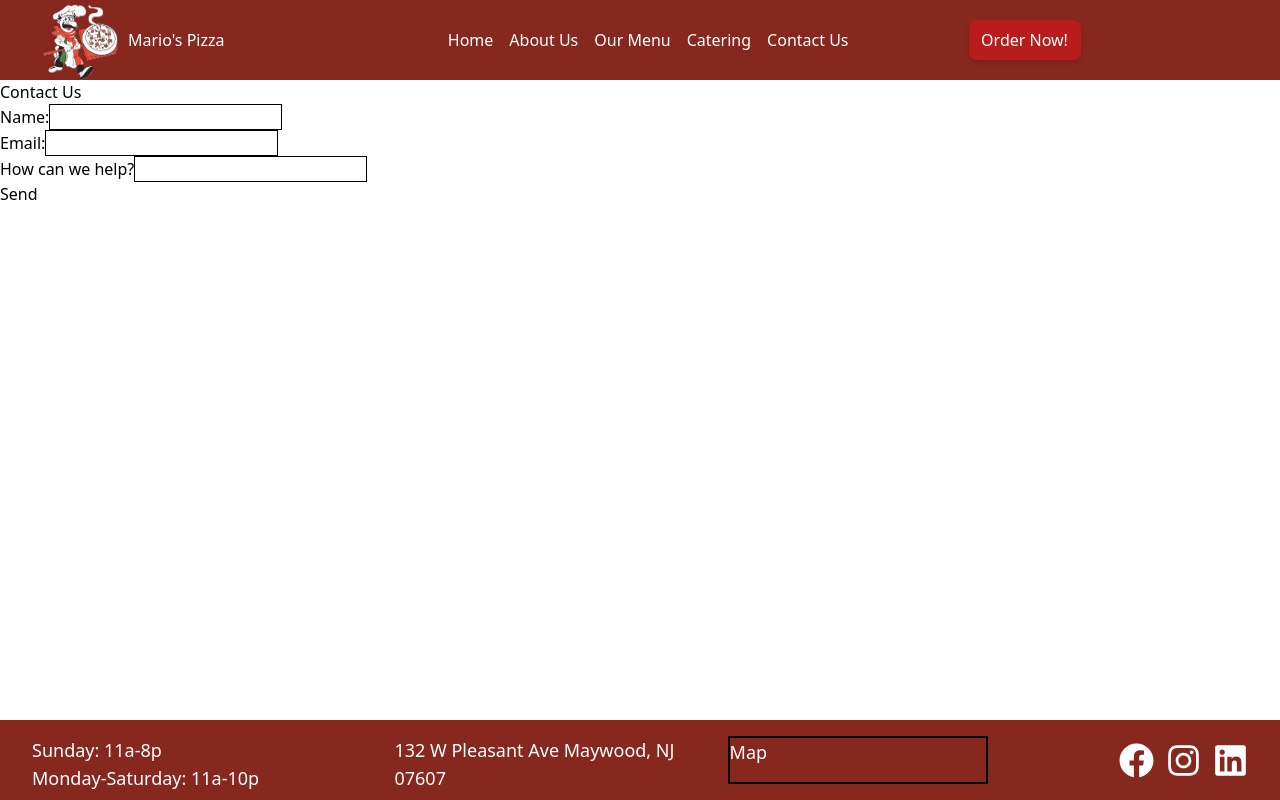
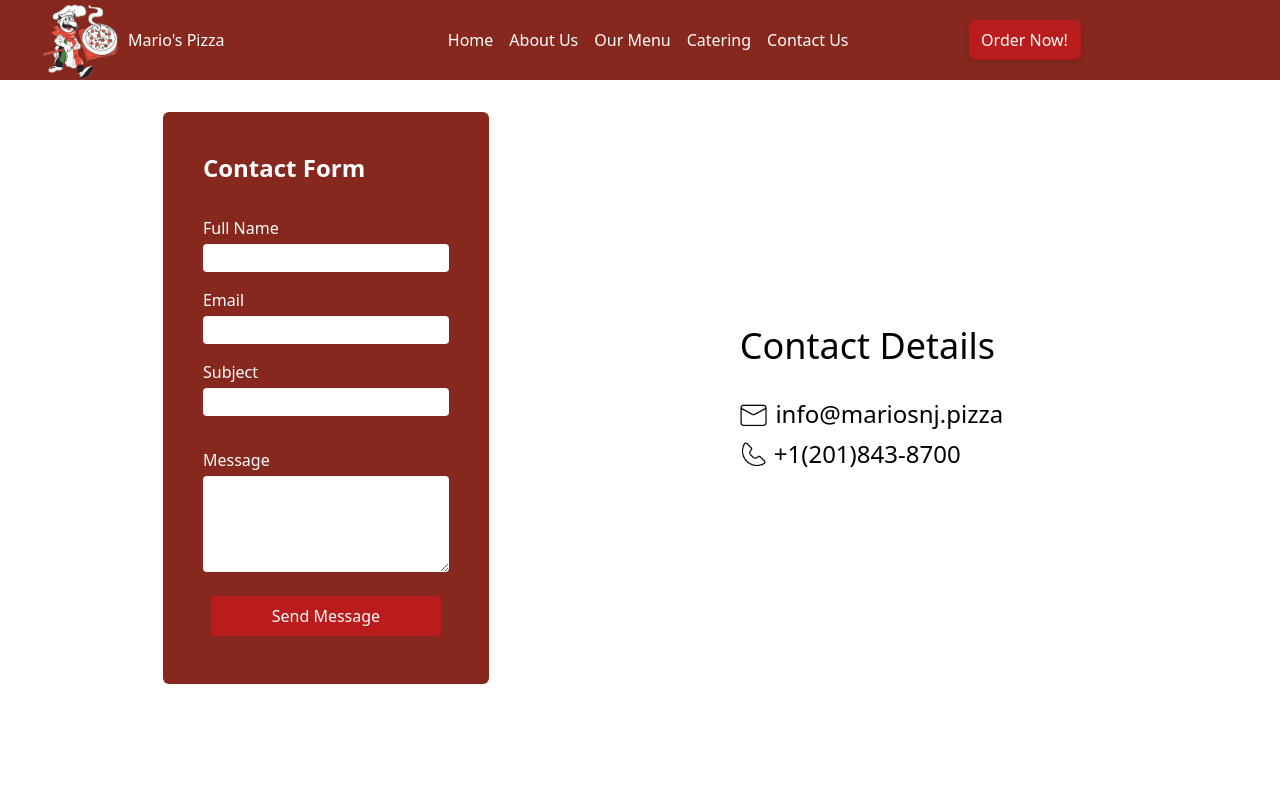
Before and after one commit to omidzed/MariosPizzaNJ, a React (Vite) app in the folder marios-pizza/: page /contact-us in a window 1280 px wide. Built offline with nearby package versions, Linux system fonts and the light colour scheme.

Commit message:
updated code to reflect multiple PRs -KN

```diff
--- a/marios-pizza/src/components/Categories.tsx
+++ b/marios-pizza/src/components/Categories.tsx
@@ -35,7 +35,7 @@ export function Categories({ range }: CategoriesProps) {
   }, [range]);
 
   return (
-    <div className="flex justify-center items-center flex-wrap cursor-pointer my-6">
+    <div className="flex justify-center items-center flex-wrap cursor-pointer mb-6 bg-primary pt-4 fixed w-full pb-8">
       {categories.map((category, index) => (
         <div
           className="m-2 flex flex-col items-center hover:underline"
--- a/marios-pizza/src/components/ContactUs.tsx
+++ /dev/null
@@ -1,101 +0,0 @@
-import React, { useState } from 'react';
-
-export function ContactUs() {
-	const [formData, setFormData] = useState({
-		fullName: '',
-		email: '',
-		subject: '',
-		message: '',
-	});
-
-	const handleChange = (e: React.ChangeEvent<HTMLInputElement | HTMLTextAreaElement>) => {
-		const { name, value } = e.target;
-		setFormData(prevState => ({
-			...prevState,
-			[name]: value,
-		}));
-	};
-
-	const handleSubmit = (e: React.FormEvent<HTMLFormElement>) => {
-		e.preventDefault();
-	};
-
-	const inputStyle = ' rounded h-7 pl-2';
-	const textAreaStyle = 'h-24 rounded p-2';
-	const buttonStyle = 'm-2 xl:m-4 py-2 rounded text-white bg-tertiary';
-	const formStyle = 'flex p-4 m-2 md:my-8 md:p-8 flex-col bg-secondary rounded-md xl:mx-12 w-4/5 md:w-1/2';
-	const labelStyle = 'text-white md:leading-6';
-
-	return (
-		<div className='w-full flex flex-col md:flex-row overflow-auto 100vh'>
-			<div className='flex justify-center 100vh lg:w-2/3'>
-				<form
-					className={formStyle}
-					onSubmit={handleSubmit}>
-					<h2 className='text-white p-2 font-bold text-2xl xl:mb-4 whitespace-nowrap'>Contact Form</h2>
-					<div className='p-2 flex flex-col md:gap-1'>
-						<label className={labelStyle}>Full Name</label>
-						<input
-							type='text'
-							name='fullName'
-							value={formData.fullName}
-							onChange={handleChange}
-							className={inputStyle}
-						/>
-					</div>
-					<div className='p-2 flex flex-col md:gap-1'>
-						<label className={labelStyle}>Email</label>
-						<input
-							type='email'
-							name='email'
-							value={formData.email}
-							onChange={handleChange}
-							className={inputStyle}
-						/>
-					</div>
-					<div className='p-2 flex flex-col md:gap-1'>
-						<label className={labelStyle}>Subject</label>
-						<input
-							type='text'
-							name='subject'
-							value={formData.subject}
-							onChange={handleChange}
-							className={inputStyle}
-						/>
-					</div>
-					<div className='xl:mt-4 p-2 flex flex-col md:gap-1'>
-						<label className={labelStyle}>Message</label>
-						<textarea
-							name='message'
-							value={formData.message}
-							onChange={handleChange}
-							className={textAreaStyle}
-						/>
-					</div>
-					<button
-						className={buttonStyle}
-						type='submit'>
-						Send Message
-					</button>
-				</form>
-			</div>
-			<div className='flex flex-col mx-16 lg:w-1/2 justify-center gap-2 p-6 text-xl  md:text-3xl lg:text-5xl w-1/3 md:w-1/2'>
-				<span className='md:mb-6 whitespace-nowrap text-2xl md:text-3xl lg:text-4xl mb-1'>Contact Details</span>
-				<div className='flex justify-between md:justify-start items-center text-lg md:text-2xl'>
-					<img
-						className='h-6 mr-2'
-						src='/public/images/mail.png'
-					/>
-					<a href='mailto:info@mariosnj.pizza'>info@mariosnj.pizza</a>
-				</div>
-				<div className='flex justify-between md:justify-start whitespace-nowrap items-center text-lg md:text-2xl'>
-					<img
-						className='h-6 mr-2'
-						src='/public/images/phone.png'
-					/>
-					<a href='tel:+12018438700'>+1(201)843-8700</a>
-				</div>
-			</div>
-		</div>
-	);
-}
--- a/marios-pizza/src/components/NavBar.tsx
+++ b/marios-pizza/src/components/NavBar.tsx
@@ -4,7 +4,7 @@ import TemporaryDrawer from "./TemporaryDrawer";
 export function Navbar() {
   return (
     <div>
-      <div className="bg-secondary flex flex-row">
+      <div className="bg-secondary flex flex-row sticky top-0 z-50">
         <div className="flex flex-wrap justify-center content-center w-10 basis-1/12 md:hidden">
           <TemporaryDrawer />
         </div>
--- a/marios-pizza/src/pages/ContactUs.tsx
+++ b/marios-pizza/src/pages/ContactUs.tsx
@@ -1,33 +1,98 @@
-import { FormEvent } from "react";
-import { Footer } from "../components/Footer";
+import React, { useState } from "react";
 
 export function ContactUs() {
-  function handleSubmit(event: FormEvent<HTMLFormElement>) {
-    event.preventDefault();
-    console.log("submitted");
-  }
+  const [formData, setFormData] = useState({
+    fullName: "",
+    email: "",
+    subject: "",
+    message: "",
+  });
+
+  const handleChange = (
+    e: React.ChangeEvent<HTMLInputElement | HTMLTextAreaElement>
+  ) => {
+    const { name, value } = e.target;
+    setFormData((prevState) => ({
+      ...prevState,
+      [name]: value,
+    }));
+  };
+
+  const handleSubmit = (e: React.FormEvent<HTMLFormElement>) => {
+    e.preventDefault();
+  };
+
+  const inputStyle = " rounded h-7 pl-2";
+  const textAreaStyle = "h-24 rounded p-2";
+  const buttonStyle = "m-2 xl:m-4 py-2 rounded text-white bg-tertiary";
+  const formStyle =
+    "flex p-4 m-2 md:my-8 md:p-8 flex-col bg-secondary rounded-md xl:mx-12 w-4/5 md:w-1/2";
+  const labelStyle = "text-white md:leading-6";
 
   return (
-    <>
-      <div>Contact Us</div>
-      <form onSubmit={handleSubmit}>
-        <label className="block">
-          Name:
-          <input className="border border-black" type="text" />
-        </label>
-        <label className="block">
-          Email:
-          <input className="border border-black" type="text" />
-        </label>
-        <label className="block">
-          How can we help?
-          <input className="border border-black" type="text" />
-        </label>
-        <button>Send</button>
-      </form>
-      <div>
-        <Footer />
+    <div className="w-full flex flex-col md:flex-row overflow-auto 100vh">
+      <div className="flex justify-center 100vh lg:w-2/3">
+        <form className={formStyle} onSubmit={handleSubmit}>
+          <h2 className="text-white p-2 font-bold text-2xl xl:mb-4 whitespace-nowrap">
+            Contact Form
+          </h2>
+          <div className="p-2 flex flex-col md:gap-1">
+            <label className={labelStyle}>Full Name</label>
+            <input
+              type="text"
+              name="fullName"
+              value={formData.fullName}
+              onChange={handleChange}
+              className={inputStyle}
+            />
+          </div>
+          <div className="p-2 flex flex-col md:gap-1">
+            <label className={labelStyle}>Email</label>
+            <input
+              type="email"
+              name="email"
+              value={formData.email}
+              onChange={handleChange}
+              className={inputStyle}
+            />
+          </div>
+          <div className="p-2 flex flex-col md:gap-1">
+            <label className={labelStyle}>Subject</label>
+            <input
+              type="text"
+              name="subject"
+              value={formData.subject}
+              onChange={handleChange}
+              className={inputStyle}
+            />
+          </div>
+          <div className="xl:mt-4 p-2 flex flex-col md:gap-1">
+            <label className={labelStyle}>Message</label>
+            <textarea
+              name="message"
+              value={formData.message}
+              onChange={handleChange}
+              className={textAreaStyle}
+            />
+          </div>
+          <button className={buttonStyle} type="submit">
+            Send Message
+          </button>
+        </form>
       </div>
-    </>
+      <div className="flex flex-col mx-16 lg:w-1/2 justify-center gap-2 p-6 text-xl  md:text-3xl lg:text-5xl w-1/3 md:w-1/2">
+        <span className="md:mb-6 whitespace-nowrap text-2xl md:text-3xl lg:text-4xl mb-1">
+          Contact Details
+        </span>
+        <div className="flex justify-between md:justify-start items-center text-lg md:text-2xl">
+          <img className="h-6 mr-2" src="/images/mail.png" />
+          <a href="mailto:info@mariosnj.pizza">info@mariosnj.pizza</a>
+        </div>
+        <div className="flex justify-between md:justify-start whitespace-nowrap items-center text-lg md:text-2xl">
+          <img className="h-6 mr-2" src="/images/phone.png" />
+          <a href="tel:+12018438700">+1(201)843-8700</a>
+        </div>
+      </div>
+    </div>
   );
 }
--- a/marios-pizza/src/pages/Menu.tsx
+++ b/marios-pizza/src/pages/Menu.tsx
@@ -5,10 +5,10 @@ import { Footer } from "../components/Footer";
 export function Menu() {
   return (
     <div className="bg-primary h-screen">
-      <div className="mt-6">
+      <div>
         <Categories range="categories" />
       </div>
-      <div className="bg-primary">
+      <div className="bg-primary pt-[128px]">
         <MenuView range="Pizza" />
         {/* <MenuView range="Soup" /> */}
       </div>
```
